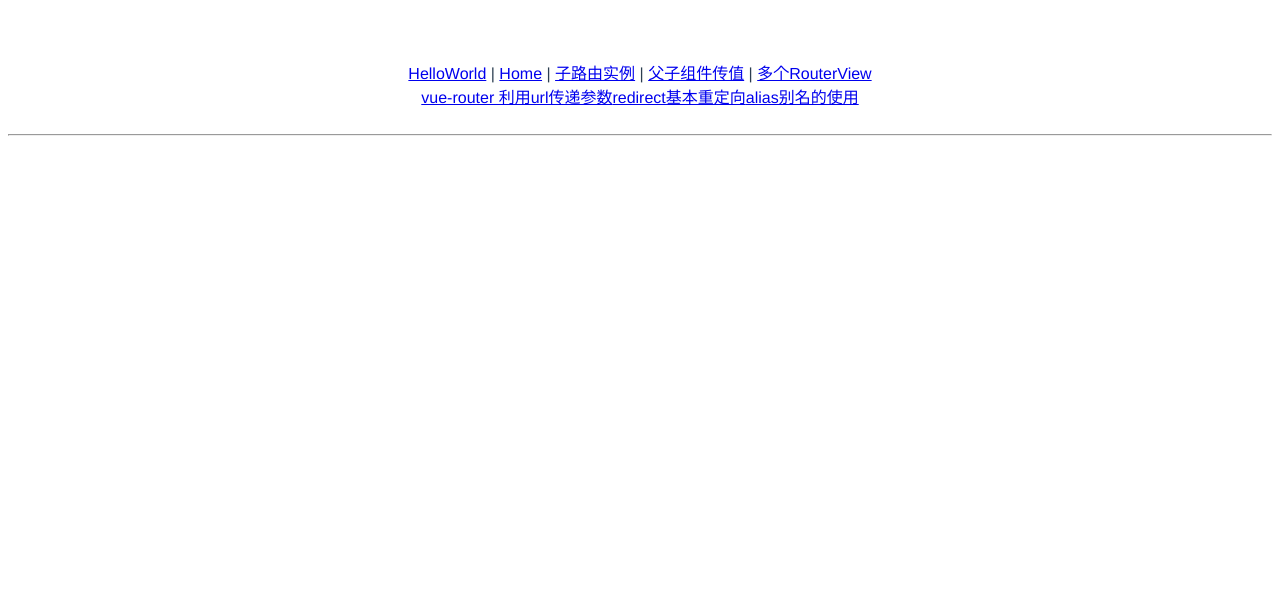
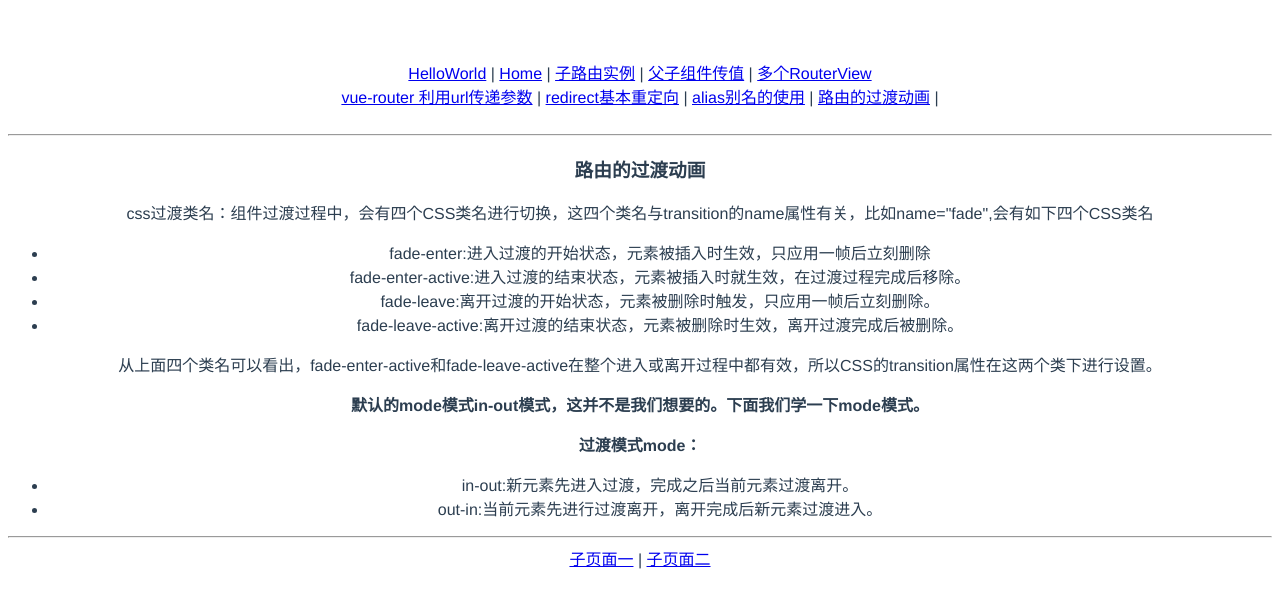
Before and after one commit to PowerDos/Study-Notes, a Vue app in the folder Vue/vueRouterDemo/: page /#/transition in a window 1280 px wide. Shown: the top 608 px of the page. Built offline with nearby package versions, Linux system fonts and the light colour scheme; the HTML template or start-up script is replaced by a standard one.

Commit message:
add vue transition

```diff
--- a/Vue/vueRouterDemo/src/App.vue
+++ b/Vue/vueRouterDemo/src/App.vue
@@ -7,13 +7,16 @@
       <router-link to="/transFather">父子组件传值</router-link> |
       <router-link to="/showMoreRouterView">多个RouterView</router-link>
       <br>
-      <router-link to="/urlParams/60/Gavin">vue-router 利用url传递参数</router-link>
-      <router-link to="/RedirectTarget">redirect基本重定向</router-link>
-      <router-link to="/Gavin">alias别名的使用</router-link>
+      <router-link to="/urlParams/60/Gavin">vue-router 利用url传递参数</router-link> |
+      <router-link to="/RedirectTarget">redirect基本重定向</router-link> |
+      <router-link to="/Gavin">alias别名的使用</router-link> |
+      <router-link to="/transition">路由的过渡动画</router-link> |
     </div>
     <br>
     <hr>
-    <router-view/>
+    <transition name="fade" mode="out-in">
+      <router-view/>
+    </transition>
   </div>
 </template>
 
@@ -32,4 +35,17 @@ export default {
   color: #2c3e50;
   margin-top: 60px;
 }
+.fade-enter {
+  opacity:0;
+}
+.fade-leave{
+  opacity:.3;
+}
+.fade-enter-active{
+  transition:opacity .2s;
+}
+.fade-leave-active{
+  opacity:0;
+  transition:opacity .2s;
+}
 </style>
--- /dev/null
+++ b/Vue/vueRouterDemo/src/components/Transition.vue
@@ -0,0 +1,54 @@
+<template>
+  <div>
+    <h3>{{ msg }}</h3>
+    <p>css过渡类名：组件过渡过程中，会有四个CSS类名进行切换，这四个类名与transition的name属性有关，比如name="fade",会有如下四个CSS类名</p>
+    <ul>
+      <li>fade-enter:进入过渡的开始状态，元素被插入时生效，只应用一帧后立刻删除</li>
+      <li>fade-enter-active:进入过渡的结束状态，元素被插入时就生效，在过渡过程完成后移除。</li>
+      <li>fade-leave:离开过渡的开始状态，元素被删除时触发，只应用一帧后立刻删除。</li>
+      <li>fade-leave-active:离开过渡的结束状态，元素被删除时生效，离开过渡完成后被删除。</li>
+    </ul>
+    <p>从上面四个类名可以看出，fade-enter-active和fade-leave-active在整个进入或离开过程中都有效，所以CSS的transition属性在这两个类下进行设置。</p>
+    <p><strong>默认的mode模式in-out模式，这并不是我们想要的。下面我们学一下mode模式。</strong></p>
+    <p><strong>过渡模式mode：</strong></p>
+    <ul>
+      <li>in-out:新元素先进入过渡，完成之后当前元素过渡离开。</li>
+      <li>out-in:当前元素先进行过渡离开，离开完成后新元素过渡进入。</li>
+    </ul>
+    <hr>
+    <div>
+      <router-link to="/transition/tpage1">子页面一</router-link> |
+      <router-link to="/transition/tpage2">子页面二</router-link>
+    </div>
+    <div>
+        <router-view></router-view>
+    </div>
+  </div>
+</template>
+
+<script>
+export default {
+  name: 'transition',
+  data () {
+    return {
+      msg: '路由的过渡动画'
+    }
+  }
+}
+</script>
+
+<style scoped>
+.fade-enter {
+  opacity:0;
+}
+.fade-leave{
+  opacity:1;
+}
+.fade-enter-active{
+  transition:opacity .5s;
+}
+.fade-leave-active{
+  opacity:0;
+  transition:opacity .5s;
+}
+</style>
--- a/Vue/vueRouterDemo/src/router/index.js
+++ b/Vue/vueRouterDemo/src/router/index.js
@@ -13,6 +13,7 @@ import ShowMoreRouterRight from '@/components/ShowMoreRouterRight'
 import UrlParams from '@/components/UrlParams'
 import RedirectTarget from '@/components/RedirectTarget'
 import alias from '@/components/alias'
+import Transition from '@/components/Transition'
 
 Vue.use(Router)
 
@@ -95,6 +96,22 @@ export default new Router({
       name: 'alias',
       component: alias,
       alias: '/Gavin'
+    },
+    {
+      path: '/transition',
+      component: Transition,
+      children: [
+        {
+          path: 'tpage1',
+          name: 'tpage1',
+          component: Page1
+        },
+        {
+          path: 'tpage2',
+          name: 'tpage2',
+          component: Page2
+        }
+      ]
     }
   ]
 })
```
Also changed, not shown: Vue/vueRouterDemo/src/components/ShowMoreRouters.vue (line endings or trailing spaces).
